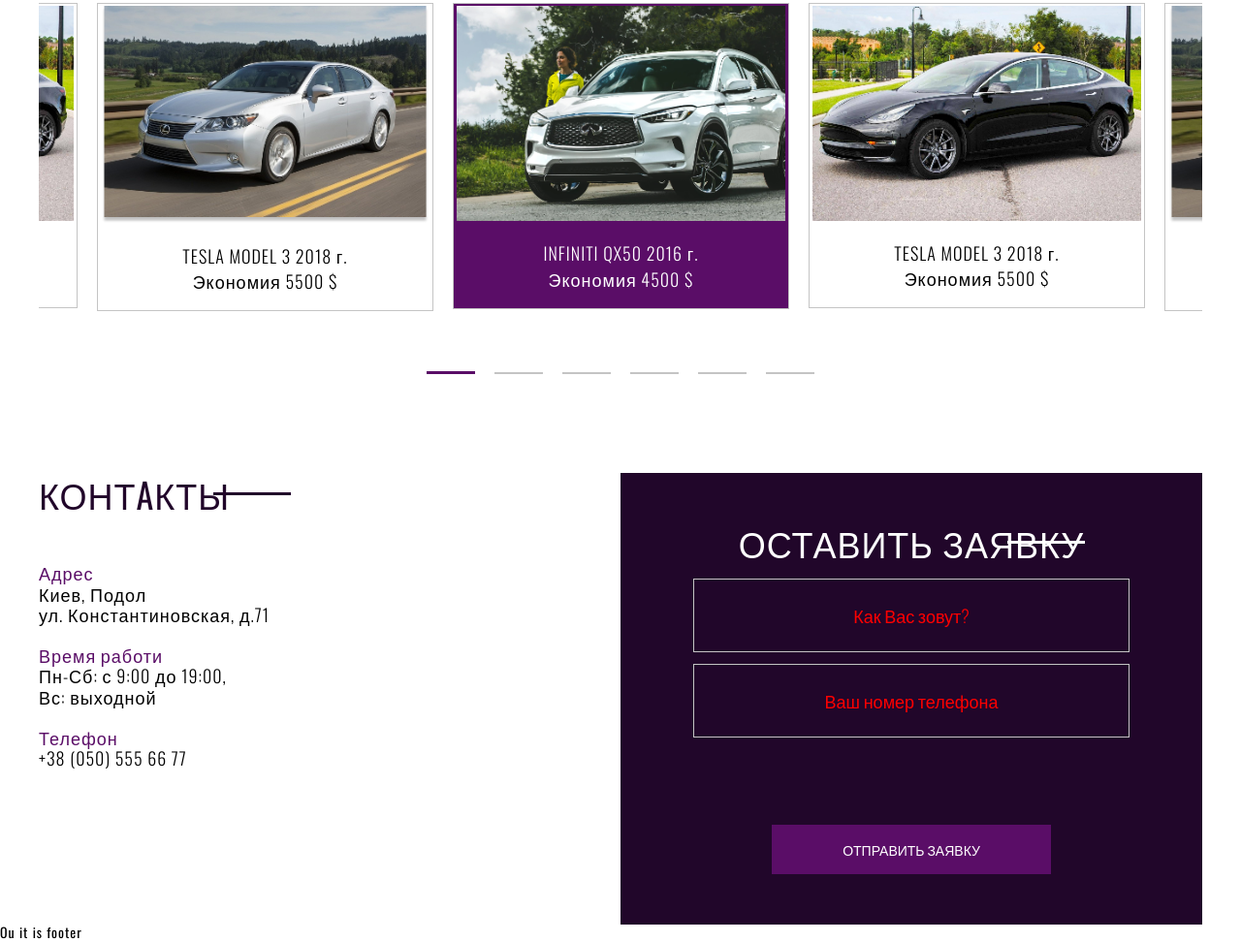
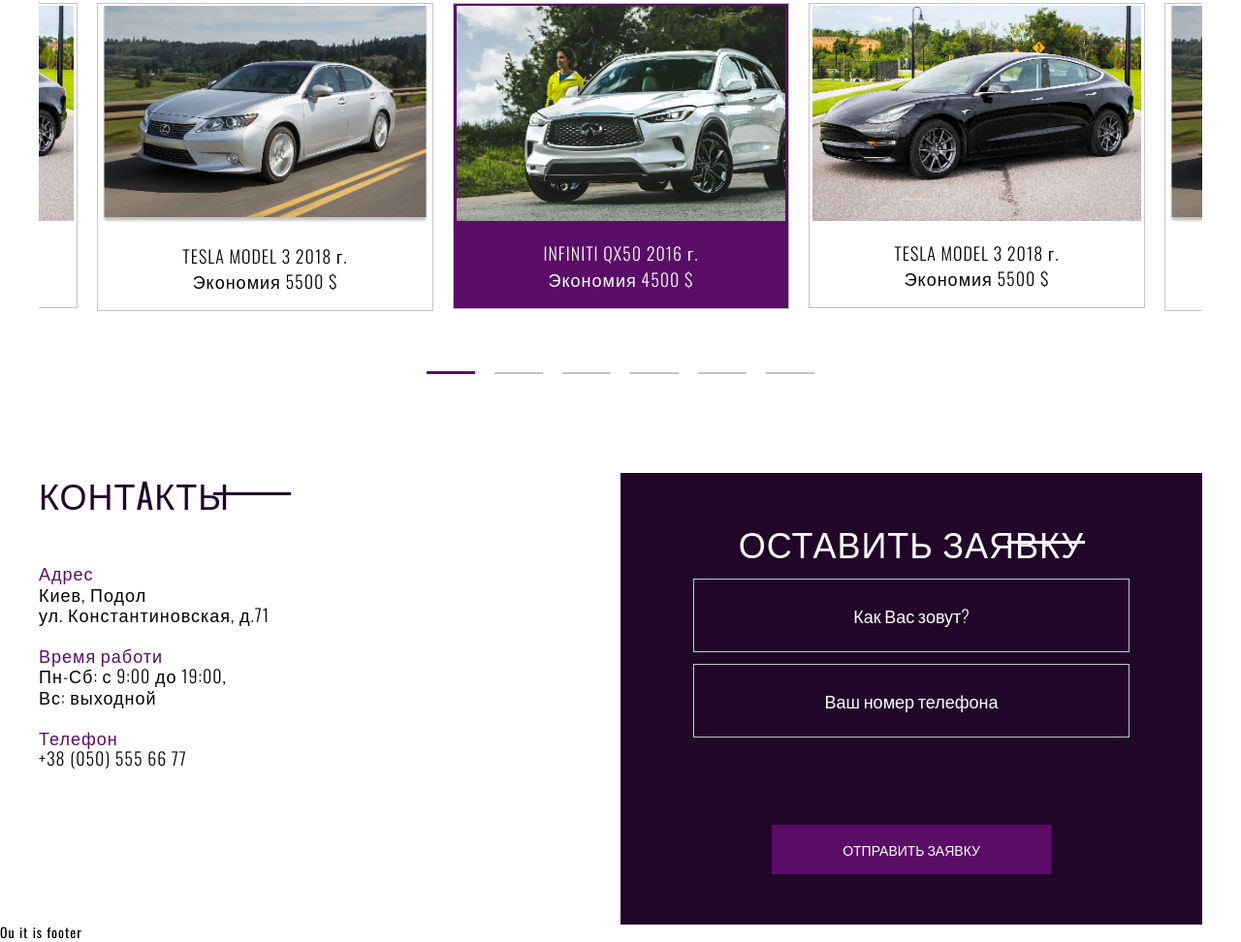
Before and after one commit to dacenkoa/american__car, a website: page app/index.html in a window 1280 px wide. Shown: the part 2591-3563 px from the top of the page at 97% size. Drawn offline with nearby package versions, Linux system fonts and the light colour scheme; files whose address does not match are found by name.

Commit message:
changed color in the input field

```diff
--- a/app/scss/style.scss
+++ b/app/scss/style.scss
@@ -326,7 +326,7 @@
     margin-bottom: 12px;
     color: $white;
     &::placeholder{
-        color: red;
+        color:$white;
     }
 }
 .cart__title{
```
Also changed, not shown: app/css/style.min.css.
